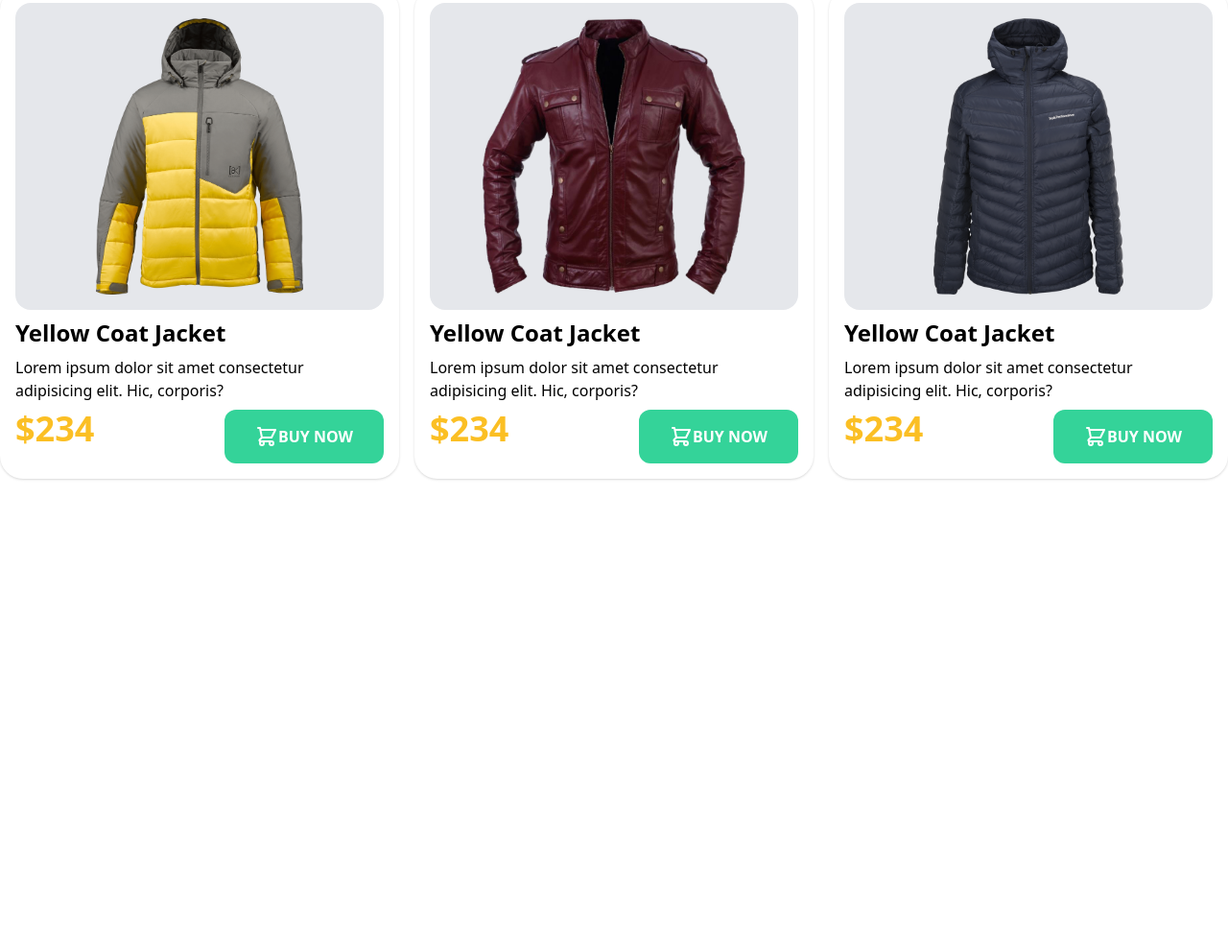
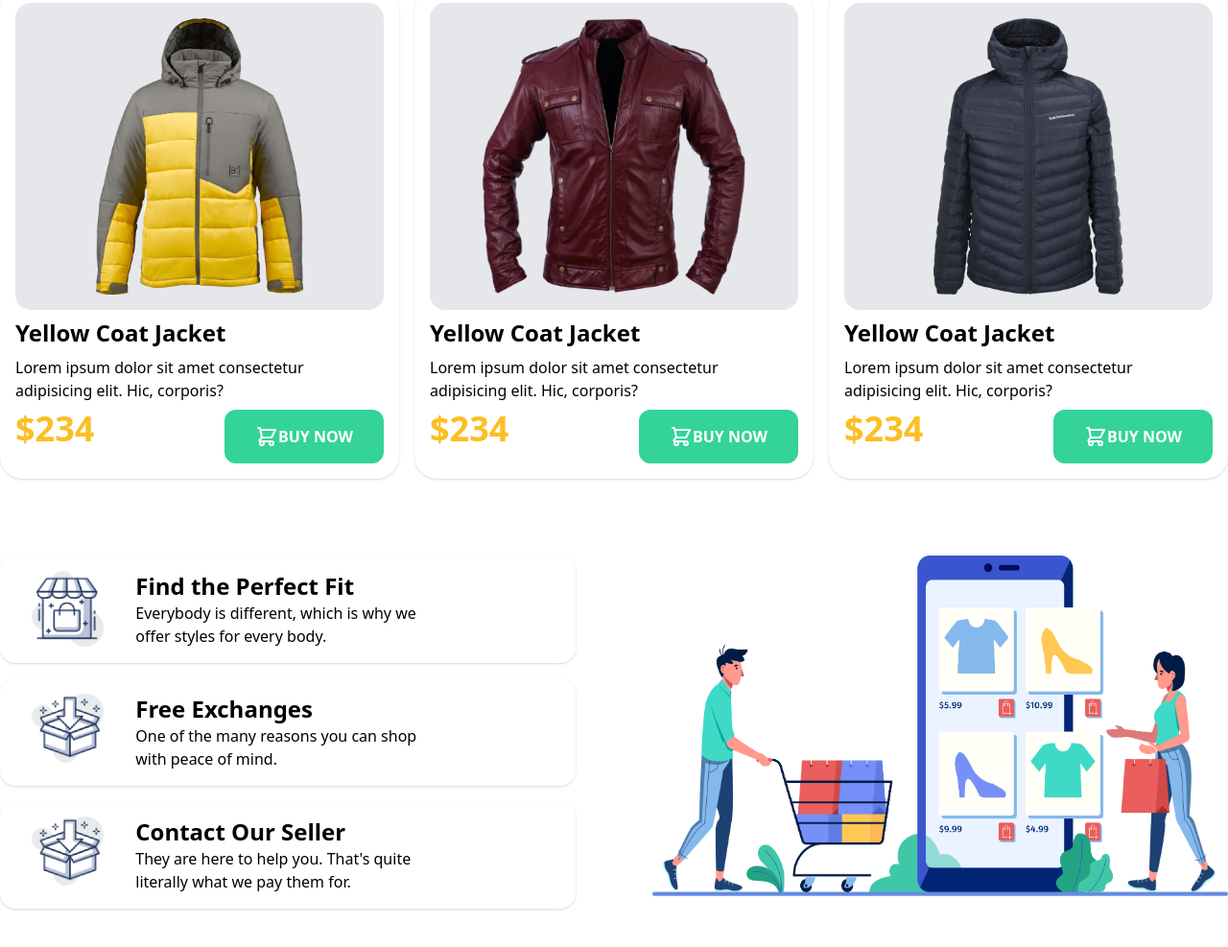
Before and after one commit to Rokan-Uddin/Penguin-Fashion, a plain HTML site: page index.html in a window 1280 px wide. Shown: the part 1412-2399 px from the top of the page at 96% size. Before the commit the page ends 1959 px from the top, so only its background shows below. Drawn offline with nearby package versions, Linux system fonts and the light colour scheme.

Commit message:
services section added

```diff
--- a/index.html
+++ b/index.html
@@ -155,6 +155,43 @@
                 </div>
             </div>
         </section>
+        <!-- service section  -->
+        <section class="container mx-auto my-20">
+            <div class="grid gap-y-4 gap-x-20 grid-cols-2">
+                <div class="flex shadow rounded-2xl justify-around p-4">
+                    <div>
+                        <img src="icons/image 12.png" alt="" width="75" height="75">
+                    </div>
+                    <div class="w-3/4">
+                        <h2 class="font-bold text-2xl">Find the Perfect Fit</h2>
+                        <p class="w-3/4">Everybody is different, which is why we
+                            offer styles for every body.</p>
+                    </div>
+                </div>
+                <div class="row-span-3"> <img src="images/shopping.png" alt=""> </div>
+
+                <div class="flex shadow rounded-2xl justify-around p-4">
+                    <div>
+                        <img src="icons/image 13.png" alt="" width="75" height="75">
+                    </div>
+                    <div class="w-3/4">
+                        <h2 class="font-bold text-2xl">Free Exchanges</h2>
+                        <p class="w-3/4">One of the many reasons you can shop
+                            with peace of mind.</p>
+                    </div>
+                </div>
+                <div class="flex shadow rounded-2xl justify-around p-4">
+                    <div class="">
+                        <img src="icons/image 13.png" alt="" width="75" height="75">
+                    </div>
+                    <div class="w-3/4">
+                        <h2 class="font-bold text-2xl">Contact Our Seller</h2>
+                        <p class="w-3/4">They are here to help you. That's quite
+                            literally what we pay them for.</p>
+                    </div>
+                </div>
+            </div>
+        </section>
     </main>
 </body>
 
```
